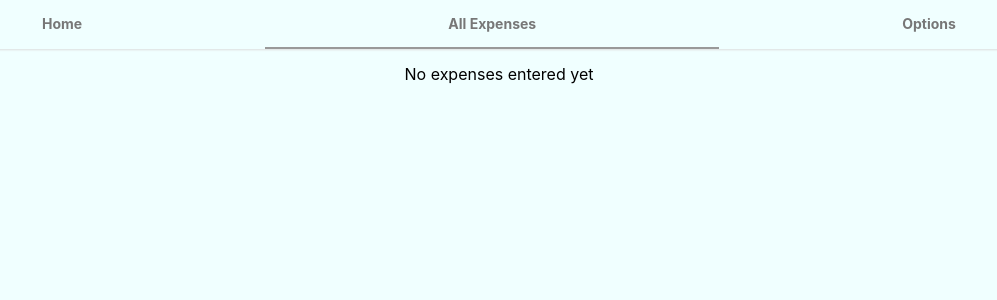
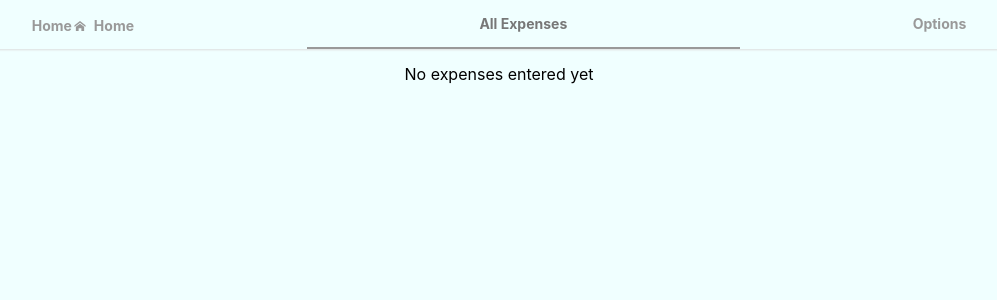
Before and after one commit to sahelgeson/dirtsimple-expensetracker, a React (Create React App) app: page /history in a window 1280 px wide. Shown: the top 300 px of the page, without its empty margins (141-1138 px from the left). Built offline with nearby package versions, Linux system fonts and the light colour scheme; a web font is replaced by a local one.

Commit message:
Adds home icon to nav and tweaks spacing on view all categories

```diff
--- a/src/App.js
+++ b/src/App.js
@@ -70,6 +70,10 @@ class App extends Component{
                 data-qa="app-home-link"
               >
                 Home
+                <svg viewBox="0 0 32 32" class="home-svg-icon" viewBox="0 0 32 32" aria-hidden="true">
+                  <path d="M27 18.039L16 9.501 5 18.039V14.56l11-8.54 11 8.538v3.481zm-2.75-.31v8.251h-5.5v-5.5h-5.5v5.5h-5.5v-8.25L16 11.543l8.25 6.186z"/>
+                </svg>
+                  Home
               </NavLink>
             </li>
             <li className="flex__1 main-nav__item">
--- a/src/Options/OptionsViewAllCategories.jsx
+++ b/src/Options/OptionsViewAllCategories.jsx
@@ -38,7 +38,7 @@ class OptionsViewAllCategories extends Component{
         </button>
 
       {this.state.isOpen ?
-        <div className="mhl mbm">
+        <div className="mhl mbl">
           <ul className="gray-777 mvs">
             {this.props.categories.map((category, i) =>
                   <li
--- a/src/css/_main-nav.scss
+++ b/src/css/_main-nav.scss
@@ -1,4 +1,13 @@
 /* Flexbox classes */
+
+.home-svg-icon {
+  position: relative;
+  top: 3px;
+  width: 16px;
+  height: 16px;
+  fill: #999;
+  margin-right: 6px;
+}
 
 .main-nav {
   box-shadow: 1px 1px 2px #dddddd;
@@ -8,11 +17,15 @@
   .main-nav__link {
     display: block;
     font-size: 14px;
-    color: #777;
+    color: #999;
     font-weight: bold;
     text-decoration: none;
     &.active {
+      color: #777;
       border-bottom: 2px solid #999;
+      .home-svg-icon {
+        fill: #777;
+      }
     }
   }
 }
```
